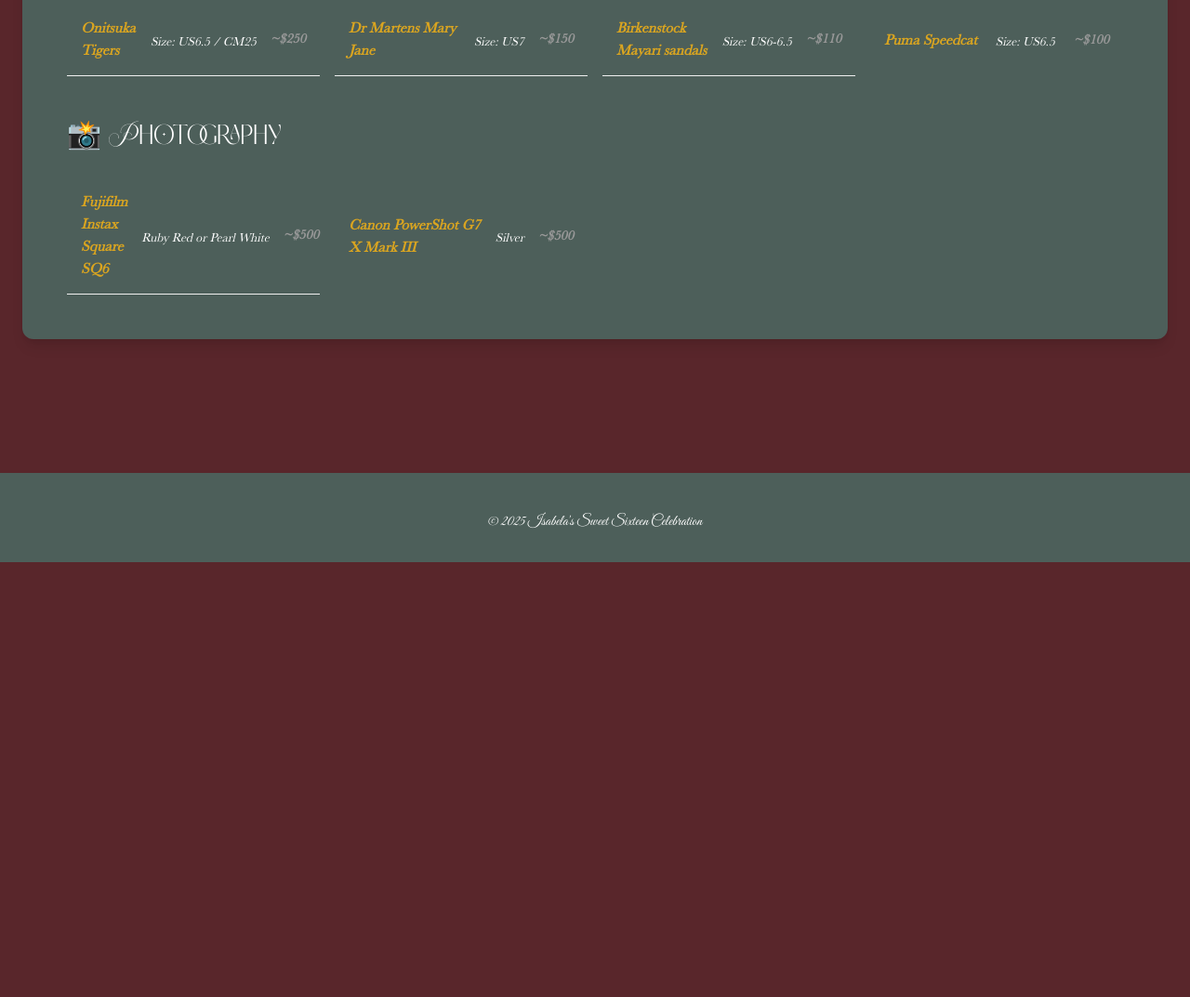
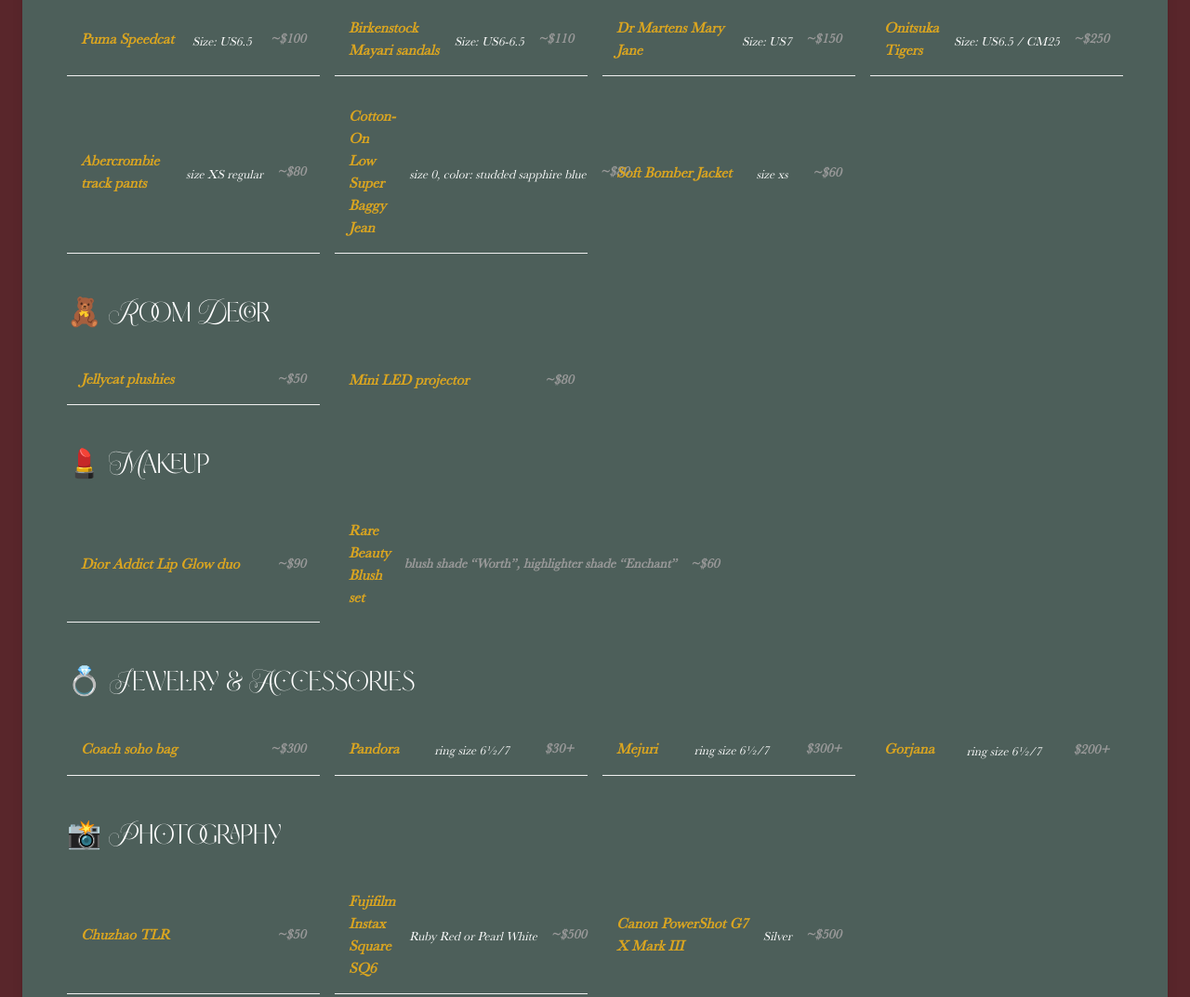
Before and after one commit to deguilardi/isabela-sweet-16, a plain HTML site: page index.html in a window 1280 px wide. Shown: the part 3902-4975 px from the top of the page at 93% size. Before the commit the page ends 4507 px from the top, so only its background shows below. Drawn offline with nearby package versions, Linux system fonts and the light colour scheme; files whose address does not match are found by name.

Commit message:
Updated wishlist

```diff
--- a/index.html
+++ b/index.html
@@ -146,33 +146,29 @@
 
             <h3 class="font-handwriting-2 text-2xl md:text-3xl w-100 mt-12 mb-6">👕 Clothes</h3>
             <ul class="grid grid-cols-1 md:grid-cols-2 lg:grid-cols-4 gap-4">
+                <li><a href="https://us.puma.com/us/en/search?q=Speedcat%20Ballet" target="_blank">Puma Speedcat</a> <span class="item-note">Size: US6.5</span> <span>~$100</span></li>
+                <li><a href=" https://www.birkenstock.com/us/mayari-birko-flor-nubuk/mayari-core-birkoflornubuck-0-eva-u_972.html?dwvar_mayari-core-birkoflornubuck-0-eva-u__650_width=N&dwvar_mayari-core-birkoflornubuck-0-eva-u__650_size=240" target="_blank">Birkenstock Mayari sandals</a> <span class="item-note">Size: US6-6.5</span> <span>~$110</span></li>
+                <li><a href="https://www.drmartens.com/us/en/8065-crazy-horse-leather-mary-jane-shoes-dark-brown/p/30914201" target="_blank">Dr Martens Mary Jane</a> <span class="item-note">Size: US7</span> <span>~$150</span></li>
                 <li><a href="https://www.onitsukatiger.com/jp/en-gl/store/women/shopby/25_0-categoryshoes_7-mexico66sd-mexico66-redtiger.html" target="_blank">Onitsuka Tigers</a> <span class="item-note">Size: US6.5 / CM25</span> <span>~$250</span></li>
-                <li><a href="https://www.drmartens.com/us/en/8065-crazy-horse-leather-mary-jane-shoes-dark-brown/p/30914201" target="_blank">Dr Martens Mary Jane</a> <span class="item-note">Size: US7</span> <span>~$150</span></li>
-                <li><a href=" https://www.birkenstock.com/us/mayari-birko-flor-nubuk/mayari-core-birkoflornubuck-0-eva-u_972.html?dwvar_mayari-core-birkoflornubuck-0-eva-u__650_width=N&dwvar_mayari-core-birkoflornubuck-0-eva-u__650_size=240" target="_blank">Birkenstock Mayari sandals</a> <span class="item-note">Size: US6-6.5</span> <span>~$110</span></li>
-                <li><a href="https://us.puma.com/us/en/search?q=Speedcat%20Ballet" target="_blank">Puma Speedcat</a> <span class="item-note">Size: US6.5</span> <span>~$100</span></li>
-                <!-- <li><a href="https://www.abercrombie.com/shop/us/womens-jeans" target="_blank">Track pants or jeans</a> <span class="item-note">Aritzia, Reformation, etc.</span> <span>$80–150</span></li>
-                <li><a href="https://www.target.com/s?searchTerm=women+lounge+set" target="_blank">Lounge sets</a> <span class="item-note">Soft ribbed or waffle-knit</span> <span>$60–120</span></li>
-                <li><a href="https://www.freepeople.com/sweaters/" target="_blank">Cozy sweaters or hoodies</a> <span class="item-note">The Great, Free People, Alo</span> <span>$60–150</span></li>
-                <li><a href="https://www.urbanoutfitters.com/womens-graphic-tees" target="_blank">Vintage-inspired tees</a> <span>$50–100</span></li>
-                <li><a href="https://www.amazon.com/s?k=women+leather+jacket" target="_blank">Statement jacket</a> <span class="item-note">Leather, corduroy, or denim</span> <span>$150–300</span></li> -->
+                <li><a href="https://www.abercrombie.com/shop/us/p/pull-on-track-pant-59071460?seq=02&source=googleshopping">Abercrombie track pants</a> <span class="item-note">size XS regular</span> <span>~$80</span></li>
+                <li><a href="https://cottonon.com/US/low-super-baggy-jean/2056661-08.html?dwvar_2056661-08_color=2056661-08&cgid=women&originalPid=2056661-08#start=2&sz=60">Cotton-On Low Super Baggy Jean</a> <span class="item-note">size 0, color: studded sapphire blue</span> <span>~$80</span></li>
+                <!--<li><a href="https://thisisthegreat.com/products/the-zip-front-chore-jacket-dakota-wash?variant=52123680440686">Zip Front Chore Jacket from The Great<span class="item-note">Size 0</span> <span>~$500</span></li>-->
+                <li><a href="https://www.zara.com/us/en/soft-bomber-jacket-p03046264.html?v1=487172345">Soft Bomber Jacket</a> <span class="item-note">size xs</span> <span>~$60</span></li>
             </ul>
 
-            <!-- <h3 class="font-handwriting-2 text-2xl md:text-3xl w-100 mt-12 mb-6">🧸 Room Decor</h3>
+            <h3 class="font-handwriting-2 text-2xl md:text-3xl w-100 mt-12 mb-6">🧸 Room Decor</h3>
             <ul class="grid grid-cols-1 md:grid-cols-2 lg:grid-cols-4 gap-4">
-                <li>Unique room decor (general) <span>$30–60</span></li>
-                <li>Jellycat plushies <span>$25–35</span></li>
-                <li>Sunset projection lamp <span>$25–40</span></li>
+                <li><a href="https://us.jellycat.com/amuseables/amuseables-plants-woodland">Jellycat plushies</a> <span>~$50</span></li>
+                <li><a href="https://www.amazon.com/Projector-Bluetooth-100Screen-Compatible-Smartphone/dp/B0B28G5Y4R/">Mini LED projector</a> <span>~$80</span></li>
             </ul>
 
             <h3 class="font-handwriting-2 text-2xl md:text-3xl w-100 mt-12 mb-6">💄 Makeup</h3>
             <ul class="grid grid-cols-1 md:grid-cols-2 lg:grid-cols-4 gap-4">
-                <li>Dior Addict Lip Glow <span>$40</span></li>
-                <li>Sephora gift card <span>$25–50</span></li>
-                <li>Tower 28 lip gloss <span>$16</span></li>
-                <li>Charlotte Tilbury products!</li>
+                <li><a href="https://www.dior.com/en_us/beauty/products/lip-glow-duo-Y2099881.html">Dior Addict Lip Glow duo</a> <span>~$90</span></li>
+                <li><a href="https://www.rarebeauty.com/products/blush-highlight-custom-set?srsltid=AfmBOopEJAPsjoA0e3nH2VJYAR3aML4YGQkP9NKpVLPIIXC-8CC3FrJE">Rare Beauty Blush set</a> <span>blush shade “Worth”, highlighter shade “Enchant”</span> <span>~$60</span></li>
             </ul>
 
-            <h3 class="font-handwriting-2 text-2xl md:text-3xl w-100 mt-12 mb-6">🧖‍♀️ Skincare</h3>
+            <!-- <h3 class="font-handwriting-2 text-2xl md:text-3xl w-100 mt-12 mb-6">🧖‍♀️ Skincare</h3>
             <ul class="grid grid-cols-1 md:grid-cols-2 lg:grid-cols-4 gap-4">
                 <li>Stretchy skincare headband set <span>$10–15</span></li>
                 <li>Claw clips <span>$10</span></li>
@@ -181,19 +177,20 @@
                 <li>Kitsch adjustable silk bonnet <span>$25</span></li>
                 <li>Laneige Lip Sleeping Mask <span>$25</span></li>
                 <li>The Ordinary starter set <span>$30–40</span></li>
-            </ul>
+            </ul> -->
 
             <h3 class="font-handwriting-2 text-2xl md:text-3xl w-100 mt-12 mb-6">💍 Jewelry & Accessories</h3>
             <ul class="grid grid-cols-1 md:grid-cols-2 lg:grid-cols-4 gap-4">
-                <li>Beaded/charm bracelet & dainty bangles <span>$15–30</span></li>
-                <li>Dainty layered necklaces <span class="item-note">Gold, waterproof</span> <span>$25–40</span></li>
-                <li>Jewelry box/display case <span>$40–80</span></li>
-                <li>Unique ring set <span class="item-note">Stackable, adjustable</span> <span>$20–40</span></li>
-            </ul> -->
+                <li><a href="https://www.coach.com/products/soho-bag-25/CAN43-LHBLK.html">Coach soho bag</a> <span>~$300</span></li>
+                <li><a href="https://us.pandora.net/en/collections/pandora-talisman/">Pandora</a> <span class="item-note">ring size 6½/7</span> <span>$30+</span></li>
+                <li><a href="https://mejuri.com/">Mejuri</a> <span class="item-note">ring size 6½/7</span> <span>$300+</span></li>
+                <li><a href="https://www.gorjana.com/">Gorjana</a> <span class="item-note">ring size 6½/7</span> <span>$200+</span></li>
+            </ul>
 
             <h3 class="font-handwriting-2 text-2xl md:text-3xl w-100 mt-12 mb-6">📸 Photography</h3>
             <ul class="grid grid-cols-1 md:grid-cols-2 lg:grid-cols-4 gap-4">
                 <!-- <li><a href="https://www.bestbuy.com/product/sony-g-master-fe-70-200-mm-f2-8-gm-oss-full-frame-telephoto-zoom-lens-for-e-mount-cameras-white/J7XSRHZRV6/sku/4973900">Sony - G Master FE 70-200 mm F2.8</a> <span>~$2,000</span></li> -->
+                <li><a href="https://www.amazon.com/CHUZHAO-Portable-Autofocus-Vlogging-Beginners/dp/B0FMY7HMM7/ target="_blank"">Chuzhao TLR</a> <span>~$50</span></li>
                 <li><a href="https://www.amazon.com/Fujifilm-instax-Instant-Fibertique-Warrantty/dp/B07JG31857/" target="_blank">Fujifilm Instax Square SQ6</a> <span class="item-note">Ruby Red or Pearl White</span> <span>~$500</span></li>
                 <li><a href="https://www.bhphotovideo.com/c/product/1762443-REG/canon_powershot_g7_x_mark.html" target="_blank">Canon PowerShot G7 X Mark III</a> <span class="item-note">Silver</span> <span>~$500</span></li>
             </ul>
```
